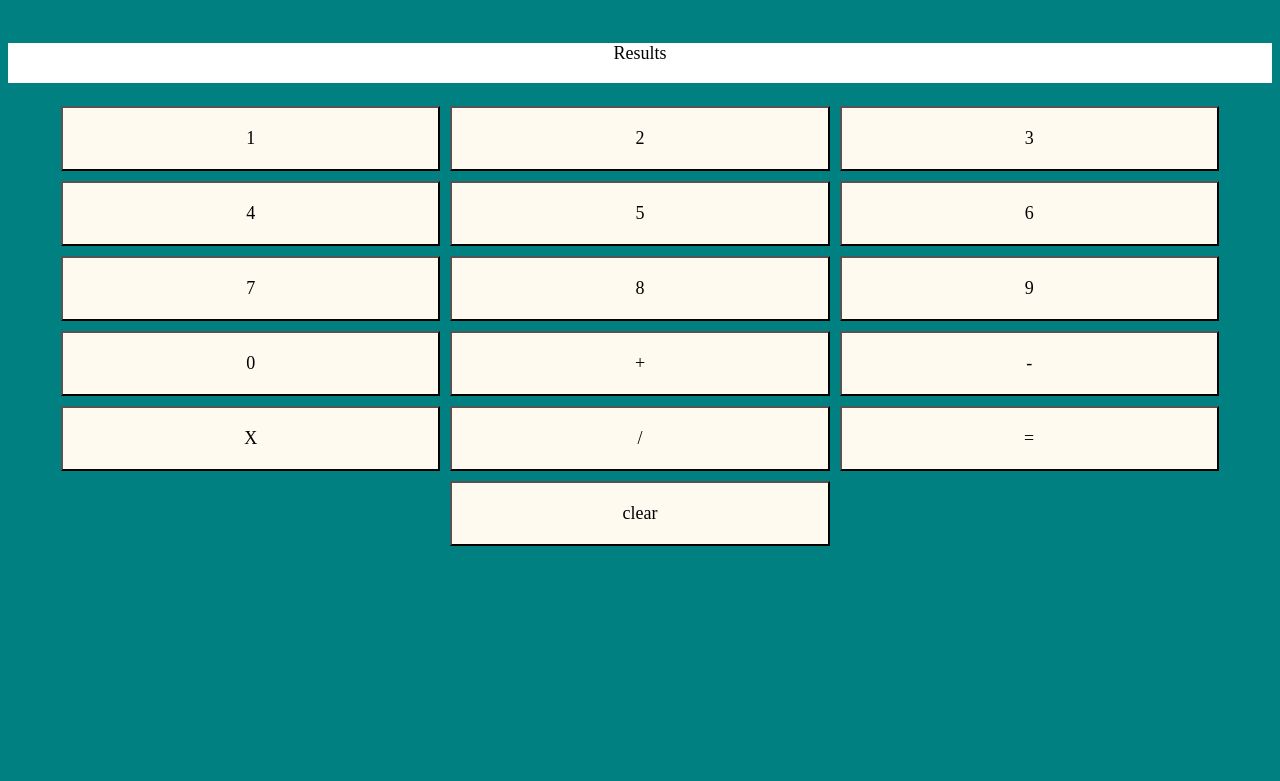
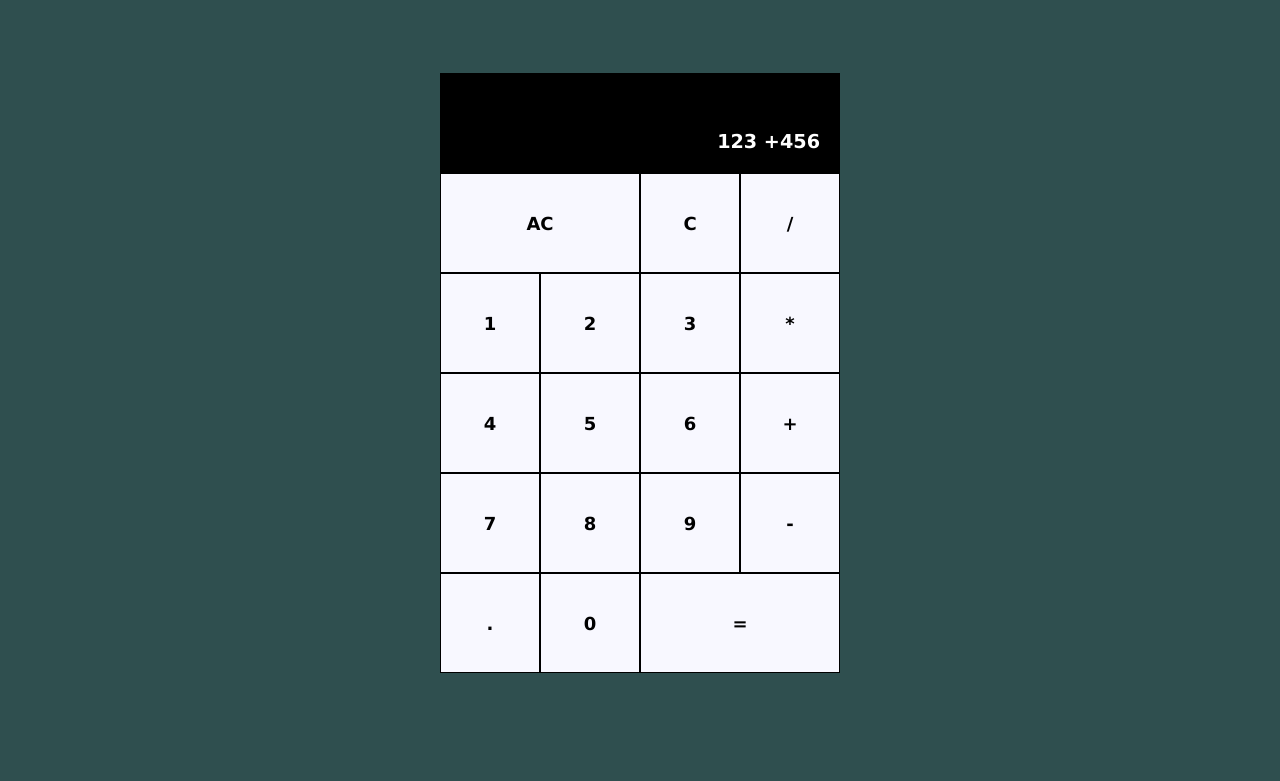
Before and after one commit to Shreyas-g97/Calculator, a plain HTML site: page index.html in a window 1280 px wide. Shown: the part 73-854 px from the top of the page. Before the commit the page ends 800 px from the top, so only its background shows below. Drawn offline with Linux system fonts and the light colour scheme.

Commit message:
change html and css using grid

```diff
--- a/index.html
+++ b/index.html
@@ -8,29 +8,31 @@
     <link rel="stylesheet" href="style.css">
 </head>
 <body>
-    <h1>Basic Calculator</h1>
     <br>
     <br>
-    <div id="result">Results</div>
-    <br>
-    <div id="calc">
+    <div class="calculator-grid">
+        <div class="output">
+            <div class="previous-operand">123 +</div>
+            <div class="current-operand">456</div>
+        </div>
+        <button class="span-2">AC</button>
+        <button>C</button>
+        <button>/</button>
         <button>1</button>
         <button>2</button>
         <button>3</button>
+        <button>*</button>
         <button>4</button>
         <button>5</button>
         <button>6</button>
+        <button>+</button>
         <button>7</button>
         <button>8</button>
         <button>9</button>
+        <button>-</button>
+        <button>.</button>
         <button>0</button>
-        <button>+</button>
-        <button>-</button>
-        <button>X</button>
-        <button>/</button>
-        <button>=</button>
-        <button>clear</button>
-    </div>
+        <button class="span-2">=</button>
 <script src="script.js"></script>
 </body>
 </html>
--- a/script.js
+++ b/script.js
@@ -18,7 +18,12 @@ function divide(a, b){
     console.log(result);
 }
 
-add(1, 3);
-subtract(1, 3);
-multiply(1, 3);
-divide(1, 3);
+let userInput = "";
+
+function firstValue(a){
+    userInput += a;
+    console.log(userInput);
+}
+
+document.getElementById('1').addEventListener('click', firstValue("1"));
+document.getElementById('2').addEventListener('click', firstValue("2"));
--- a/style.css
+++ b/style.css
@@ -1,41 +1,50 @@
-*{
-    font-family: 'Times New Roman', Times, serif;
-    color: lightblue;
-    background-color: teal;
+* {
+    box-sizing: border-box;
+    font-family: Verdana, Geneva, Tahoma, sans-serif;
+    font-weight: bold;
+    background-color: darkslategrey;
 }
 
-h1 {
-    display: flex;
+.calculator-grid{
+    display: grid;
     justify-content: center;
+    align-content: center;
+    min-height: 100vh;
+    grid-template-columns: repeat(4, 100px);
+    grid-template-rows: repeat(5, 100px);
 }
 
-#calc {
-    display: flex;
-    justify-content: center;
-    flex-wrap: wrap;
-
-}
-
-button {
-    width: 30%;
-    padding: 20px;
-    background-color: floralwhite;
-    color: black;
+button{
     font-size: large;
-    margin: 5px;
+    border: 1px solid black;
+    outline: none;
+    background-color: ghostwhite;
+    min-width: 100px;
+    min-height: 100px;
 }
 
 button:hover{
-    background-color: crimson;
+    cursor: pointer;
+    background-color: black;
     color: white;
 }
 
-#result {
+.span-2 {
+    grid-column: span 2;
+}
+
+.output {
+    grid-column: 1 / -1;
+    background-color: black;
+    color: white;
     display: flex;
-    height: 40px;
-    background-color: white;
-    text-align: center;
-    font-size: large;
-    color: black;
-    justify-content: center;
+    align-items: flex-end;
+    padding: 20px;
+    justify-content: right;
 }
+
+.previous-operand, .current-operand {
+    background-color: black;
+    color: white;
+    font-size: larger;
+}
```
